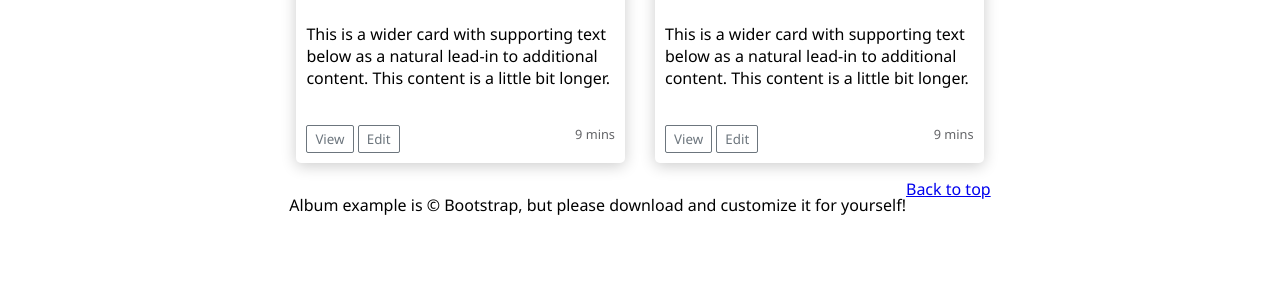
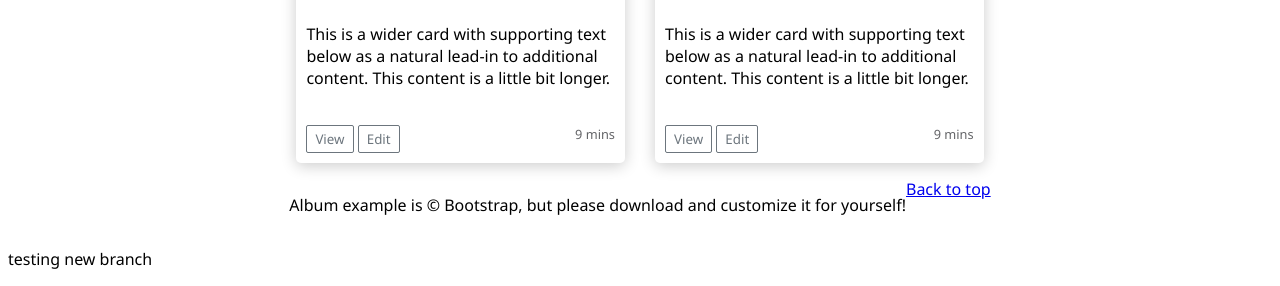
Before and after one commit to vaishnavimasiwal/fsrnl-38_Assignment1, a plain HTML site: page index.html in a window 1280 px wide. Shown: the part 1614-1900 px from the top of the page. Before the commit the page ends 1854 px from the top, so only its background shows below. Drawn offline with Linux system fonts and the light colour scheme.

Commit message:
testing branch

```diff
--- a/index.html
+++ b/index.html
@@ -140,6 +140,7 @@
             <p>Album example is © Bootstrap, but please download and customize it for yourself!</p>
             <span><a href = "#navigation">Back to top</a></span>
         </footer>
+        <p> testing new branch</p>
     </main>
 
 </body>
```
